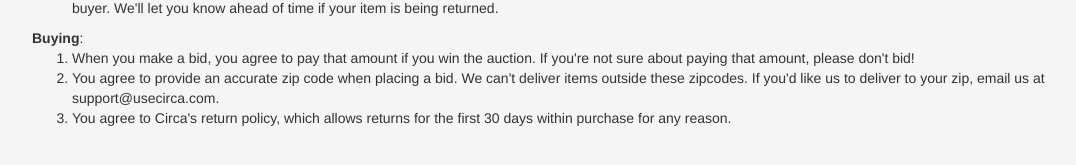
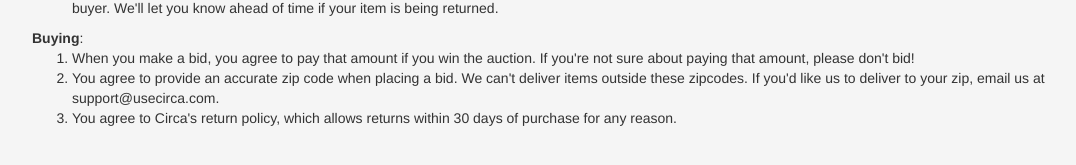
Before and after one commit to gnarizzy/circa, a Django app: template circa/templates/terms.html in a window 1280 px wide. Shown: the part 287-452 px from the top of the page, without its empty margins (38-1114 px from the left). Run offline with Django 3.2, Linux system fonts and the light colour scheme; the template is opened without the code that fills it, so the values that code supplies are empty; some libraries are stand-ins or nearby versions.

Commit message:
fixed grammar error

```diff
--- a/circa/templates/terms.html
+++ b/circa/templates/terms.html
@@ -18,7 +18,7 @@
 <ol>
 	<li> When you make a bid, you agree to pay that amount if you win the auction. If you're not sure about paying that amount, please don't bid!</li>
 	<li> You agree to provide an accurate zip code when placing a bid. We can't deliver items outside these zipcodes. If you'd like us to deliver to your zip, email us at support@usecirca.com. </li>
-	<li> You agree to Circa's return policy, which allows returns for the first 30 days within purchase for any reason. </li>
+	<li> You agree to Circa's return policy, which allows returns within 30 days of purchase for any reason. </li>
 </ol>
     </div>
 {% endblock %}
```
